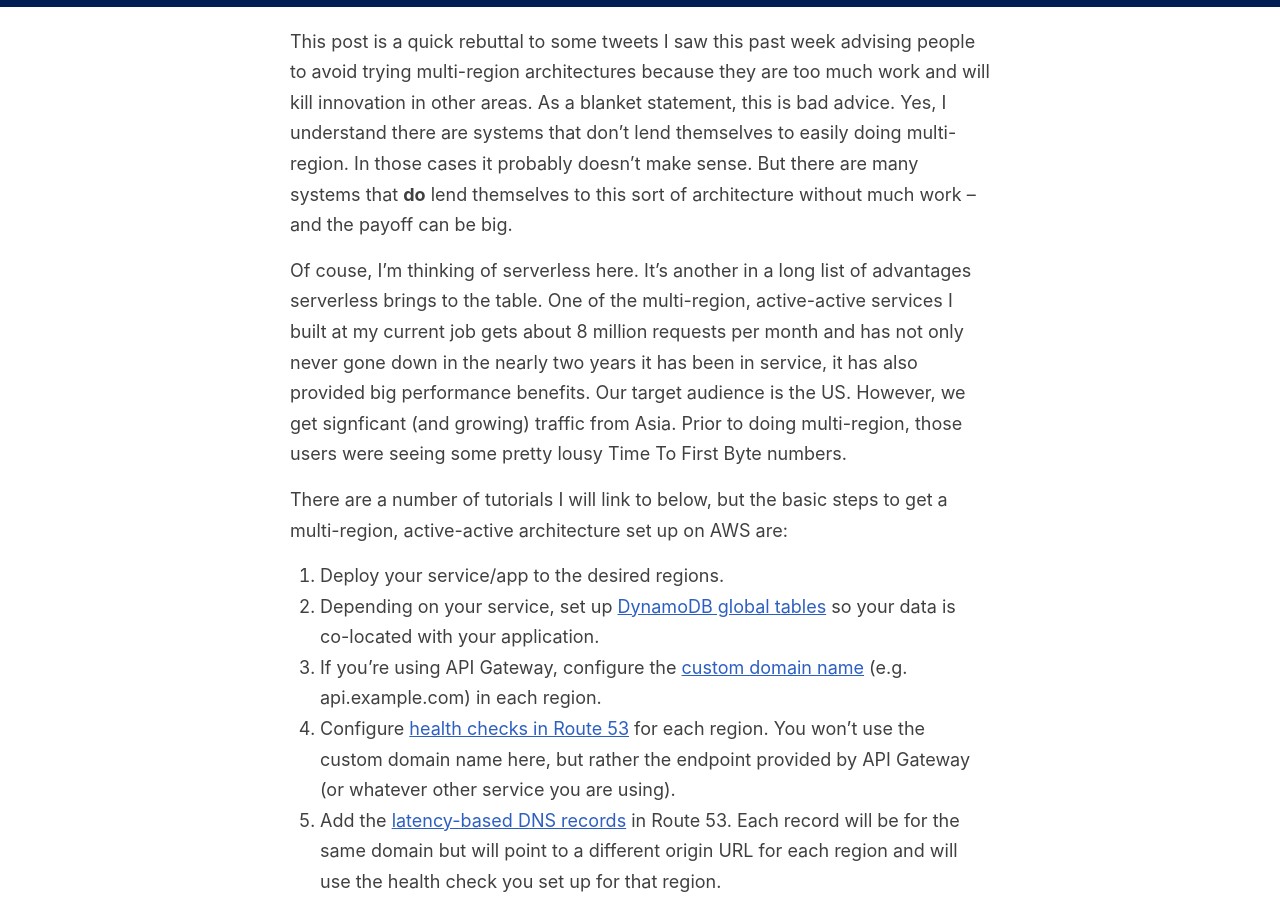
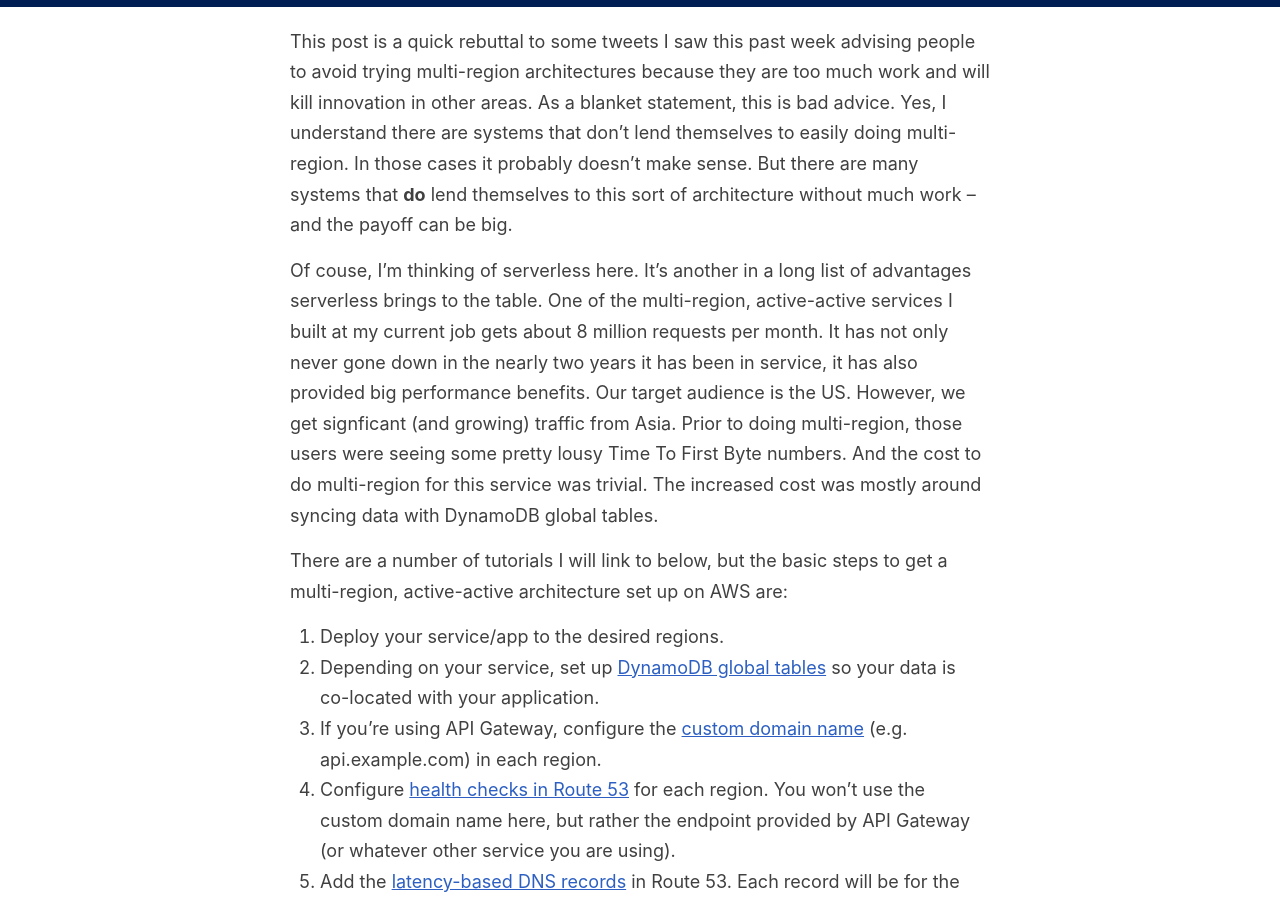
Before and after one commit to bodhiprice/bodhiprice.github.io, a Jekyll site: the page built from _posts/2021-4-3-multi-region-active-active.md, in a window 1280 px wide and 900 px high, scrolled down 303 px. Built offline with Jekyll 4.4.1, drawn with Linux system fonts in a browser that asks for light colours.

Commit message:
Update 2021-4-3-multi-region-active-active.md

```diff
--- a/_posts/2021-4-3-multi-region-active-active.md
+++ b/_posts/2021-4-3-multi-region-active-active.md
@@ -6,7 +6,7 @@
 
 This post is a quick rebuttal to some tweets I saw this past week advising people to avoid trying multi-region architectures because they are too much work and will kill innovation in other areas. As a blanket statement, this is bad advice. Yes, I understand there are systems that don't lend themselves to easily doing multi-region. In those cases it probably doesn't make sense. But there are many systems that **do** lend themselves to this sort of architecture without much work – and the payoff can be big.
 
-Of couse, I'm thinking of serverless here. It's another in a long list of advantages serverless brings to the table. One of the multi-region, active-active services I built at my current job gets about 8 million requests per month and has not only never gone down in the nearly two years it has been in service, it has also provided big performance benefits. Our target audience is the US. However, we get signficant (and growing) traffic from Asia. Prior to doing multi-region, those users were seeing some pretty lousy Time To First Byte numbers.
+Of couse, I'm thinking of serverless here. It's another in a long list of advantages serverless brings to the table. One of the multi-region, active-active services I built at my current job gets about 8 million requests per month. It has not only never gone down in the nearly two years it has been in service, it has also provided big performance benefits. Our target audience is the US. However, we get signficant (and growing) traffic from Asia. Prior to doing multi-region, those users were seeing some pretty lousy Time To First Byte numbers. And the cost to do multi-region for this service was trivial. The increased cost was mostly around syncing data with DynamoDB global tables.
 
 There are a number of tutorials I will link to below, but the basic steps to get a multi-region, active-active architecture set up on AWS are:
 1. Deploy your service/app to the desired regions.
```
